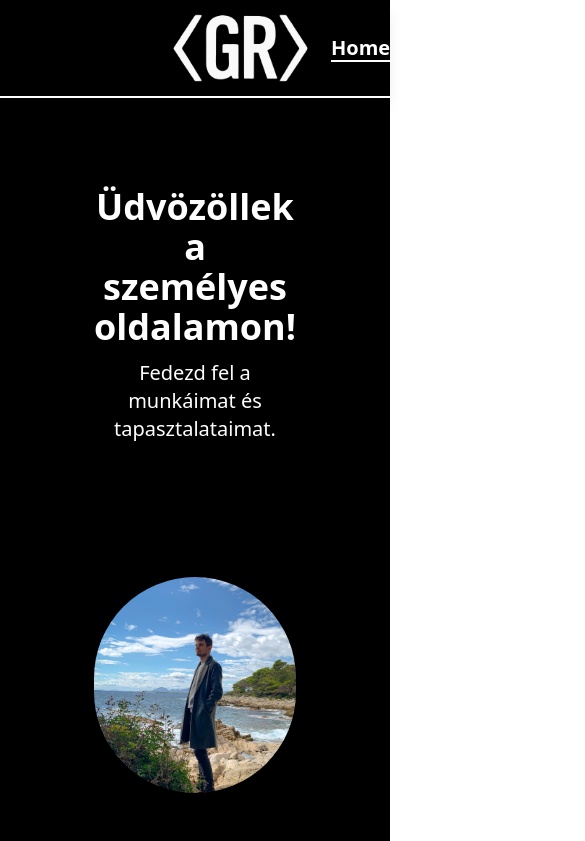
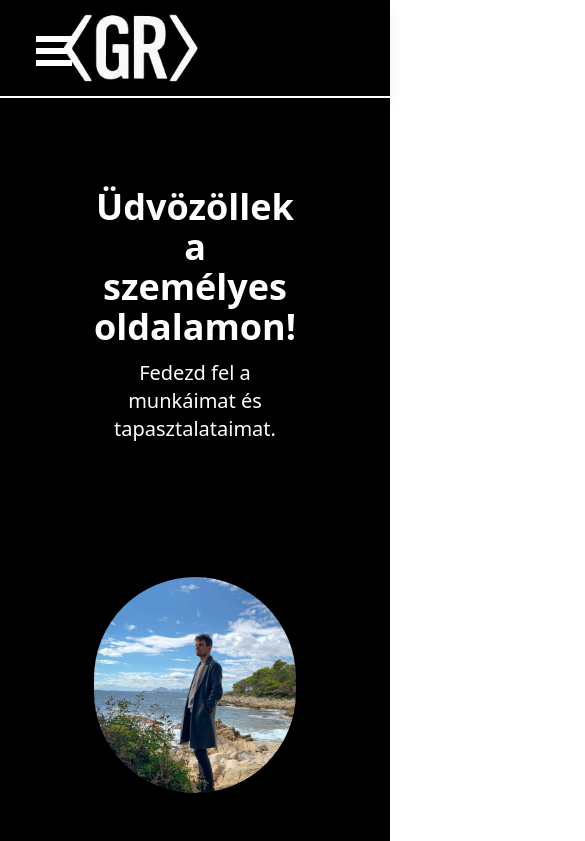
Before and after one commit to Gondocs/VercelFrontend, a React (Create React App) app: page / in a window 390 px wide. Shown: the top 841 px of the page, 585 px wide, since content can reach past the window. Built offline with nearby package versions, Linux system fonts and the light colour scheme.

Commit message:
color changes in burger menu

```diff
--- a/package.json
+++ b/package.json
@@ -8,7 +8,9 @@
     "@testing-library/react": "^16.3.0",
     "@testing-library/user-event": "^13.5.0",
     "react": "^19.1.0",
+    "react-burger-menu": "^3.1.0",
     "react-dom": "^19.1.0",
+    "react-responsive": "^10.0.1",
     "react-router-dom": "^7.6.2",
     "react-scripts": "5.0.1",
     "react-scroll": "^1.9.3",
--- a/src/Navbar.js
+++ b/src/Navbar.js
@@ -1,9 +1,12 @@
 // Navbar.js
 import React, { useEffect, useState } from "react";
 import { Link as ScrollLink, animateScroll } from "react-scroll";
+import { slide as Menu } from "react-burger-menu";
+import { useMediaQuery } from "react-responsive";
 
 function Navbar() {
   const [activeSection, setActiveSection] = useState("home");
+  const isMobile = useMediaQuery({ maxWidth: 810 });
 
   useEffect(() => {
     // Only highlight nav link for section currently in view
@@ -94,15 +97,25 @@ function Navbar() {
   );
 
   return (
-    <nav className="flex items-center justify-between px-10 py-2 bg-black shadow-lg border-b-2 border-white sticky top-0 z-50 border-b-2">
-      <a href="#home" className="flex-shrink-0 ml-20">
+    <nav className="flex items-center justify-between px-10 py-2 bg-black shadow-lg border-b-2 border-white sticky top-0 z-50">
+      <a href="#home" className="flex-shrink-0">
         <img
           src="/GR_logo.png"
           alt="Logo"
-          style={{ height: "80px", width: "auto", marginLeft: "30px" }}
+          style={{ height: "80px", width: "auto" }}
         />
       </a>
-      <div className="flex space-x-8">{navLinks}</div>
+      {isMobile ? (
+        <Menu right width={220} burgerButtonClassName="bm-burger-button">
+          <div className="flex flex-col space-y-6 mt-10">
+            {React.Children.map(navLinks.props.children, (child) =>
+              React.cloneElement(child, { className: "text-white text-xl font-bold px-4 py-2" })
+            )}
+          </div>
+        </Menu>
+      ) : (
+        <div className="flex space-x-8">{navLinks}</div>
+      )}
     </nav>
   );
 }
--- a/src/index.css
+++ /dev/null
@@ -1 +0,0 @@
-/* All styles removed for Tailwind CSS migration */
--- a/src/input.css
+++ b/src/input.css
@@ -71,3 +71,71 @@
     transform: translateY(0) !important;
   }
 }
+
+.bm-burger-button {
+  position: fixed;
+  width: 36px;
+  height: 30px;
+  left: 36px;
+  top: 36px;
+}
+
+/* Color/shape of burger icon bars */
+.bm-burger-bars {
+  background: #ffffff;
+}
+
+/* Color/shape of burger icon bars on hover*/
+.bm-burger-bars-hover {
+  background: #bfbfbf;
+}
+
+/* Position and sizing of clickable cross button */
+.bm-cross-button {
+  height: 24px;
+  width: 24px;
+}
+
+/* Color/shape of close button cross */
+.bm-cross {
+  background: #ffffff;
+}
+
+/*
+Sidebar wrapper styles
+Note: Beware of modifying this element as it can break the animations - you should not need to touch it in most cases
+*/
+.bm-menu-wrap {
+  position: fixed;
+  height: 100%;
+}
+
+/* General sidebar styles */
+.bm-menu {
+  background: #000000;
+  padding: 2.5em 1.5em 0;
+  font-size: 1.15em;
+  border-left: #ffffff 1px solid;
+}
+
+/* Morph shape necessary with bubble or elastic */
+.bm-morph-shape {
+  fill: #373a47;
+}
+
+/* Wrapper for item list */
+.bm-item-list {
+  color: #ffffff;
+  padding: 0.8em;
+
+}
+
+/* Individual item */
+.bm-item {
+  display: inline-block;
+}
+
+/* Styling of overlay */
+.bm-overlay {
+  background: rgba(0, 0, 0, 0.3);
+}
```
Also changed, not shown: 1 other file (tests, documents, lock files or other folders).
